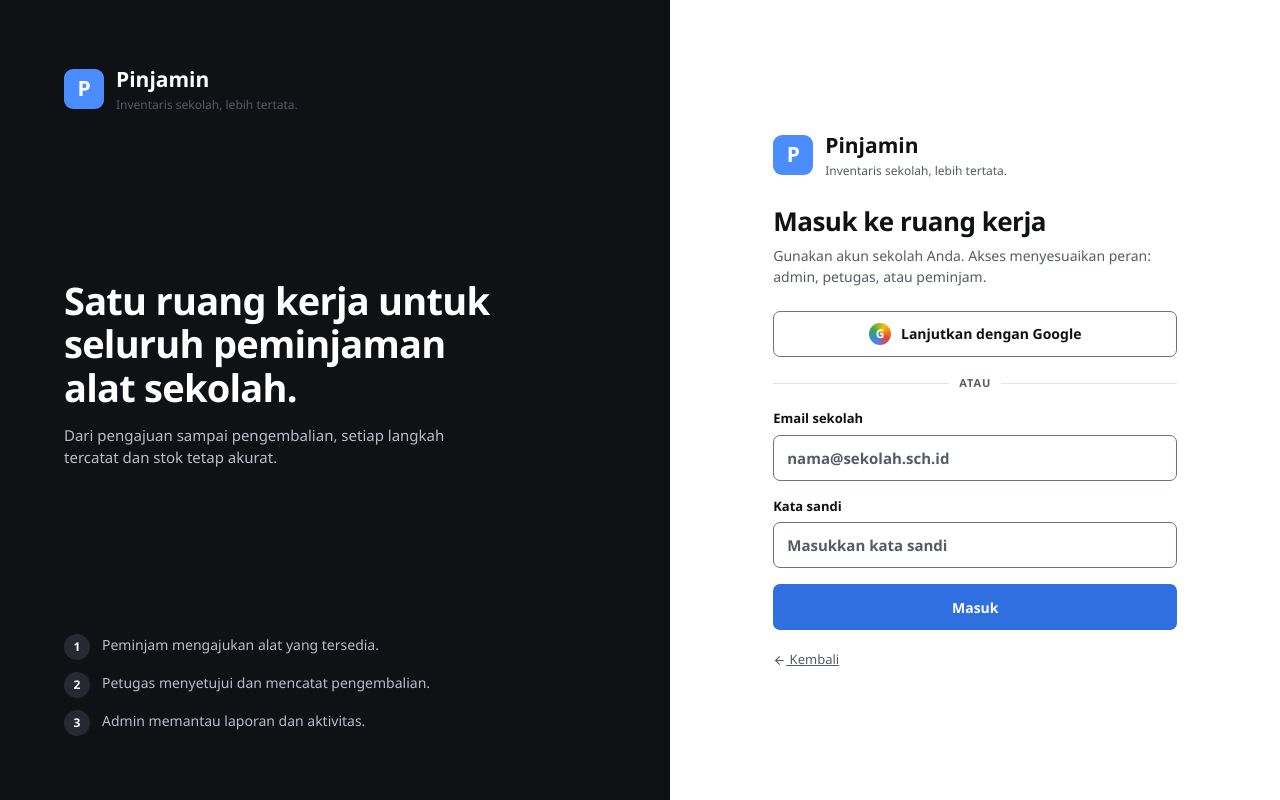
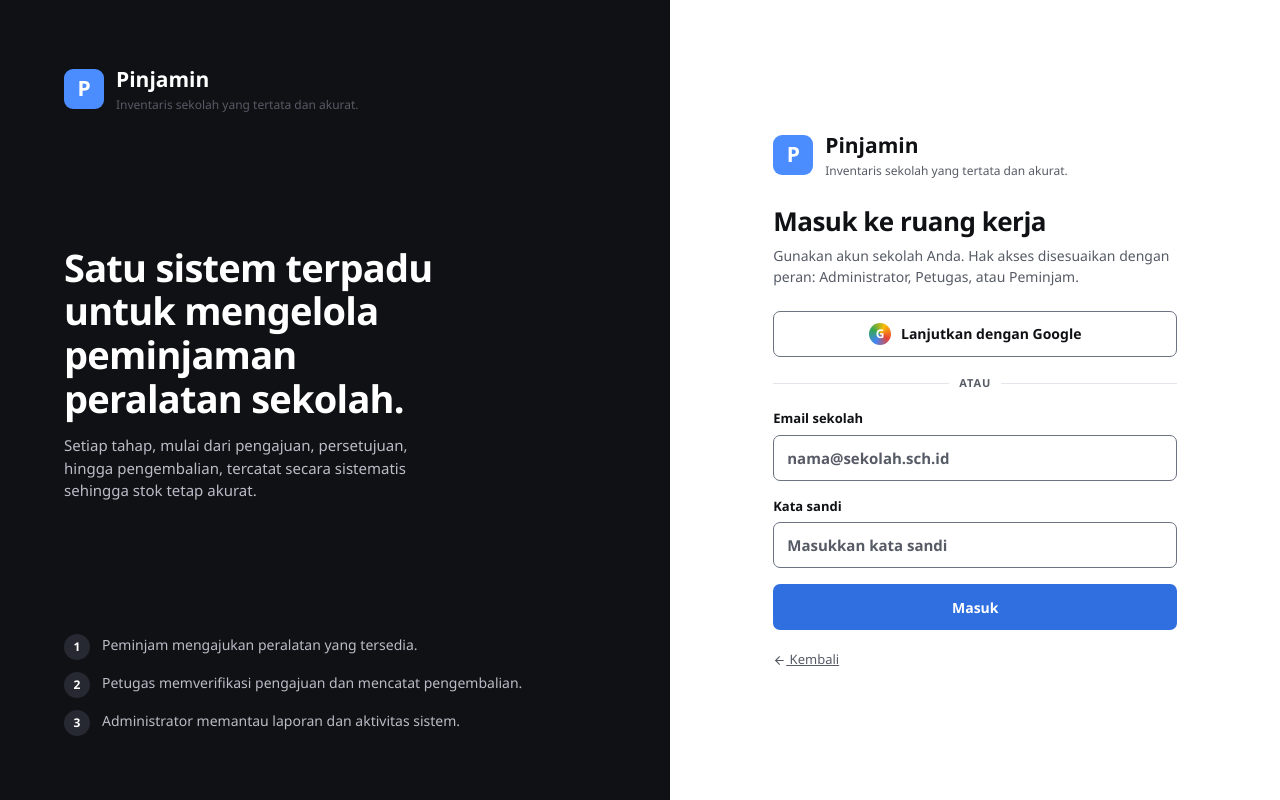
Before and after one commit to AlephSc/pinjamin, a Next.js app: page / in a window 1280 px wide. Built offline with nearby package versions, Linux system fonts and the light colour scheme; no server answers.

Commit message:
copy: sharpen login page copy into professional product language

```diff
--- a/app/components/LoginForm.tsx
+++ b/app/components/LoginForm.tsx
@@ -59,22 +59,22 @@ export default function LoginForm({ errorCode }: { errorCode?: string } = {}) {
 
   return <main className={styles.loginShell}>
     <section className={styles.loginAside} aria-label="Tentang Pinjamin">
-      <a className={styles.loginBrand} href="/"><span aria-hidden="true">P</span><span>Pinjamin<small>Inventaris sekolah, lebih tertata.</small></span></a>
+      <a className={styles.loginBrand} href="/"><span aria-hidden="true">P</span><span>Pinjamin<small>Inventaris sekolah yang tertata dan akurat.</small></span></a>
       <div>
-        <h2>Satu ruang kerja untuk seluruh peminjaman alat sekolah.</h2>
-        <p>Dari pengajuan sampai pengembalian, setiap langkah tercatat dan stok tetap akurat.</p>
+        <h2>Satu sistem terpadu untuk mengelola peminjaman peralatan sekolah.</h2>
+        <p>Setiap tahap, mulai dari pengajuan, persetujuan, hingga pengembalian, tercatat secara sistematis sehingga stok tetap akurat.</p>
       </div>
       <ol className={styles.loginSteps}>
-        <li><span aria-hidden="true">1</span>Peminjam mengajukan alat yang tersedia.</li>
-        <li><span aria-hidden="true">2</span>Petugas menyetujui dan mencatat pengembalian.</li>
-        <li><span aria-hidden="true">3</span>Admin memantau laporan dan aktivitas.</li>
+        <li><span aria-hidden="true">1</span>Peminjam mengajukan peralatan yang tersedia.</li>
+        <li><span aria-hidden="true">2</span>Petugas memverifikasi pengajuan dan mencatat pengembalian.</li>
+        <li><span aria-hidden="true">3</span>Administrator memantau laporan dan aktivitas sistem.</li>
       </ol>
     </section>
     <section className={styles.loginMain}>
       <div className={styles.loginCard} aria-labelledby="login-title">
-        <a className={styles.loginBrand} href="/"><span aria-hidden="true">P</span><span>Pinjamin<small>Inventaris sekolah, lebih tertata.</small></span></a>
+        <a className={styles.loginBrand} href="/"><span aria-hidden="true">P</span><span>Pinjamin<small>Inventaris sekolah yang tertata dan akurat.</small></span></a>
         <h1 id="login-title">Masuk ke ruang kerja</h1>
-        <p className={styles.loginLead}>Gunakan akun sekolah Anda. Akses menyesuaikan peran: admin, petugas, atau peminjam.</p>
+        <p className={styles.loginLead}>Gunakan akun sekolah Anda. Hak akses disesuaikan dengan peran: Administrator, Petugas, atau Peminjam.</p>
         <button type="button" className={styles.loginGoogle} onClick={startGoogle} disabled={busy}>
           <span className={styles.loginGoogleMark} aria-hidden="true">G</span>
           Lanjutkan dengan Google
--- a/app/components/LoginLoading.tsx
+++ b/app/components/LoginLoading.tsx
@@ -3,7 +3,7 @@ import styles from "@/app/components/PinjaminWorkspace.module.css";
 export default function LoginLoading() {
   return <main className={styles.loginShell} aria-busy="true" aria-label="Memuat halaman masuk">
     <section className={styles.loginAside} aria-hidden="true">
-      <div className={styles.loginBrand}><span>P</span><span>Pinjamin<small>Inventaris sekolah, lebih tertata.</small></span></div>
+      <div className={styles.loginBrand}><span>P</span><span>Pinjamin<small>Inventaris sekolah yang tertata dan akurat.</small></span></div>
       <div><span className={styles.skeletonTitle} /><span className={styles.skeletonLine} /></div>
     </section>
     <section className={styles.loginMain}>
```
